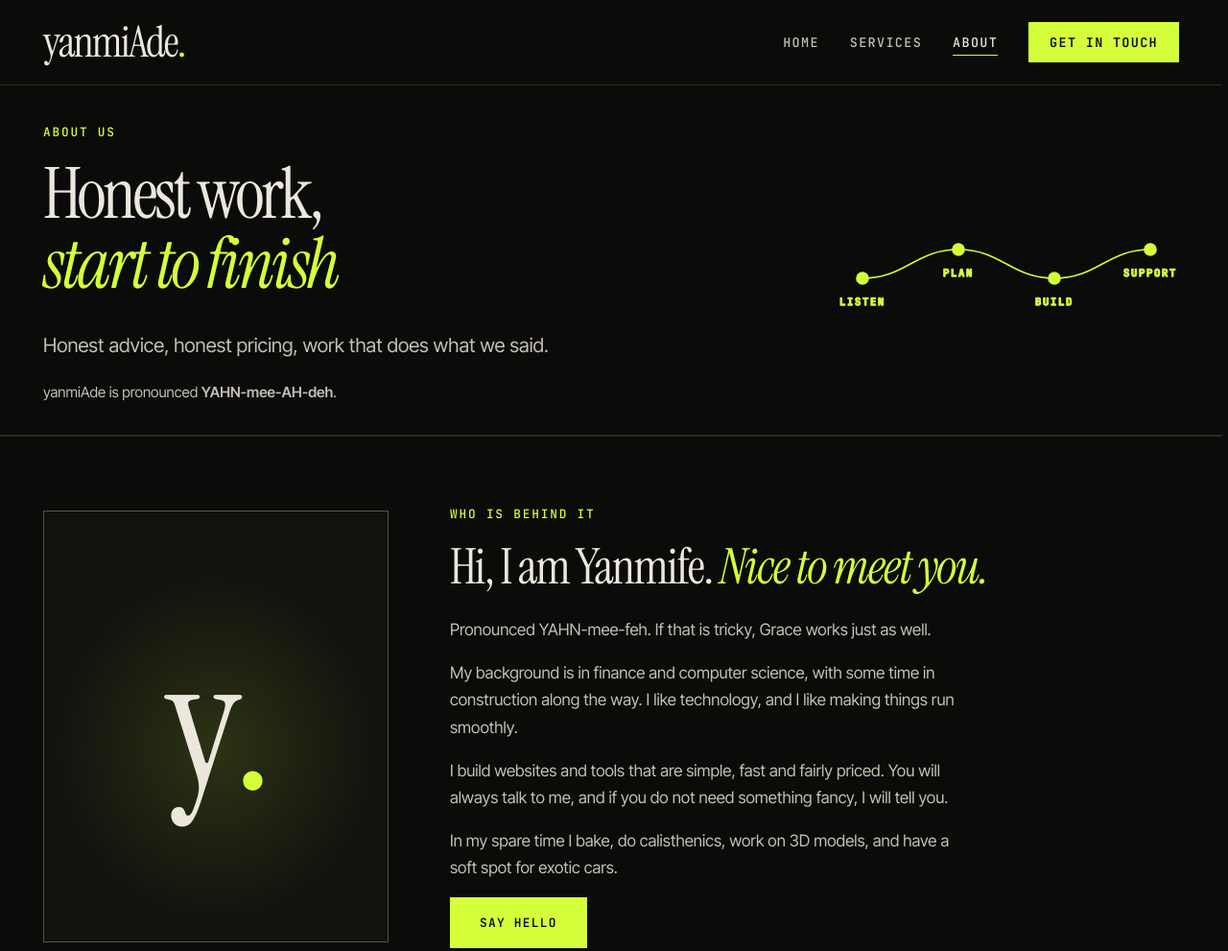
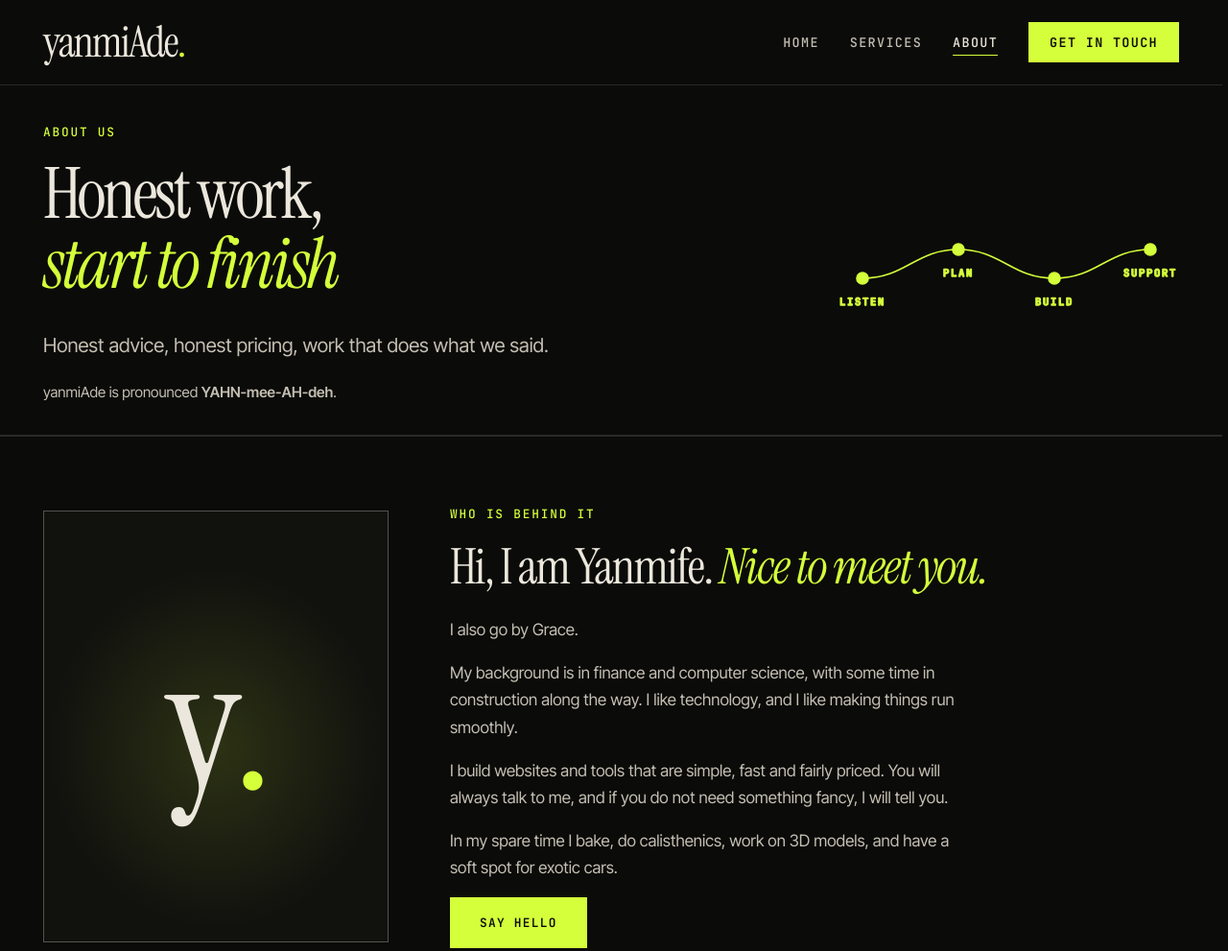
Before and after one commit to jesuyanm/EmetSolutions, a plain HTML site: page about.html in a window 1280 px wide. Shown: the top 991 px of the page at 96% size. Drawn offline with Linux system fonts and the light colour scheme.

Commit message:
About: I also go by Grace
Co-Authored-By: Claude Sonnet 5.5 <noreply@anthropic.com>

```diff
--- a/about.html
+++ b/about.html
@@ -63,7 +63,7 @@
   <div class="a-me-text">
     <p class="eyebrow">Who is behind it</p>
     <h2>Hi, I am Yanmife. <em>Nice to meet you.</em></h2>
-    <p class="a-name">Pronounced YAHN-mee-feh. If that is tricky, Grace works just as well.</p>
+    <p class="a-name">I also go by Grace.</p>
     <p>My background is in finance and computer science, with some time in construction along the way. I like technology, and I like making things run smoothly.</p>
     <p>I build websites and tools that are simple, fast and fairly priced. You will always talk to me, and if you do not need something fancy, I will tell you.</p>
     <p>In my spare time I bake, do calisthenics, work on 3D models, and have a soft spot for exotic cars.</p>
```
